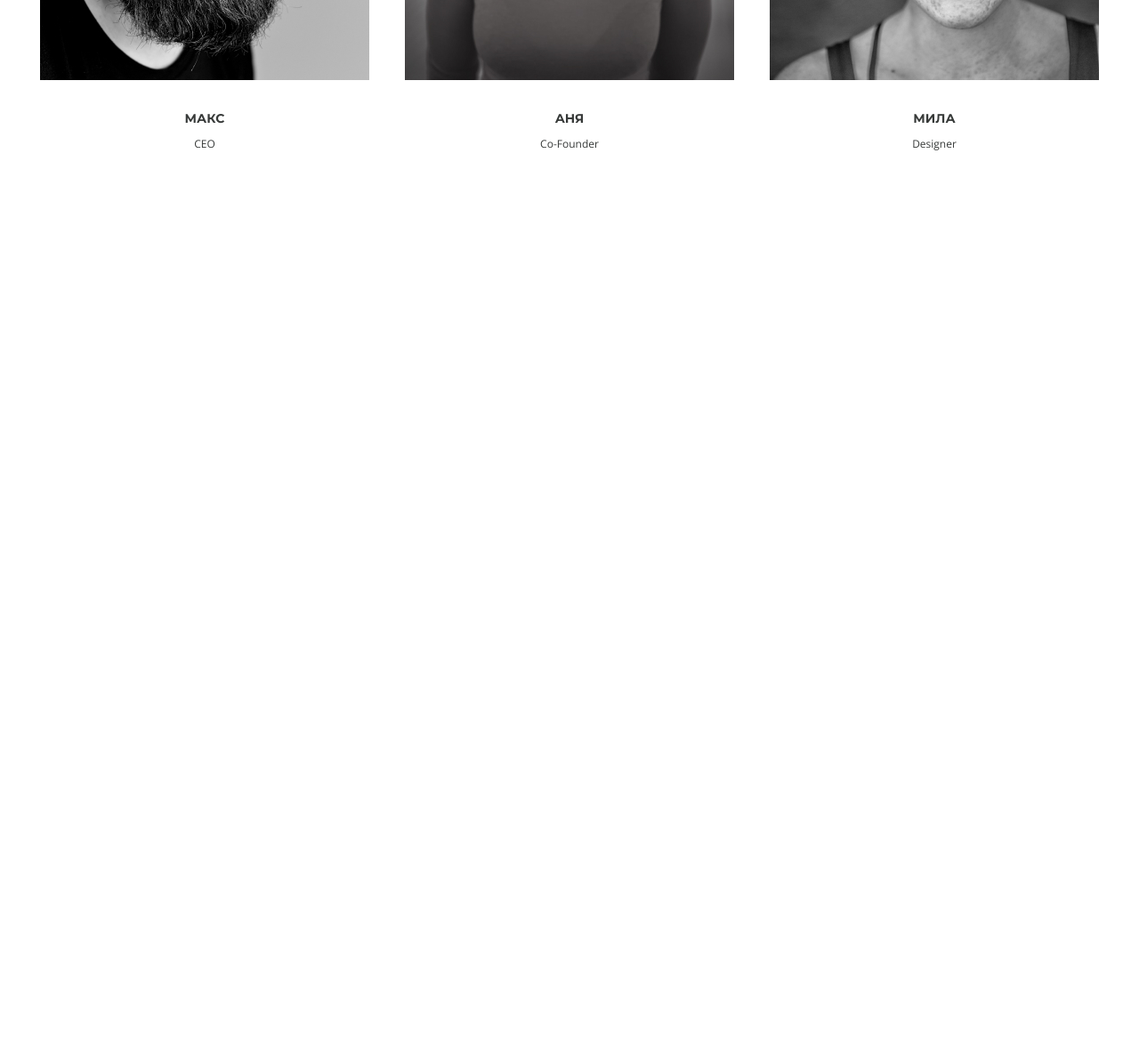
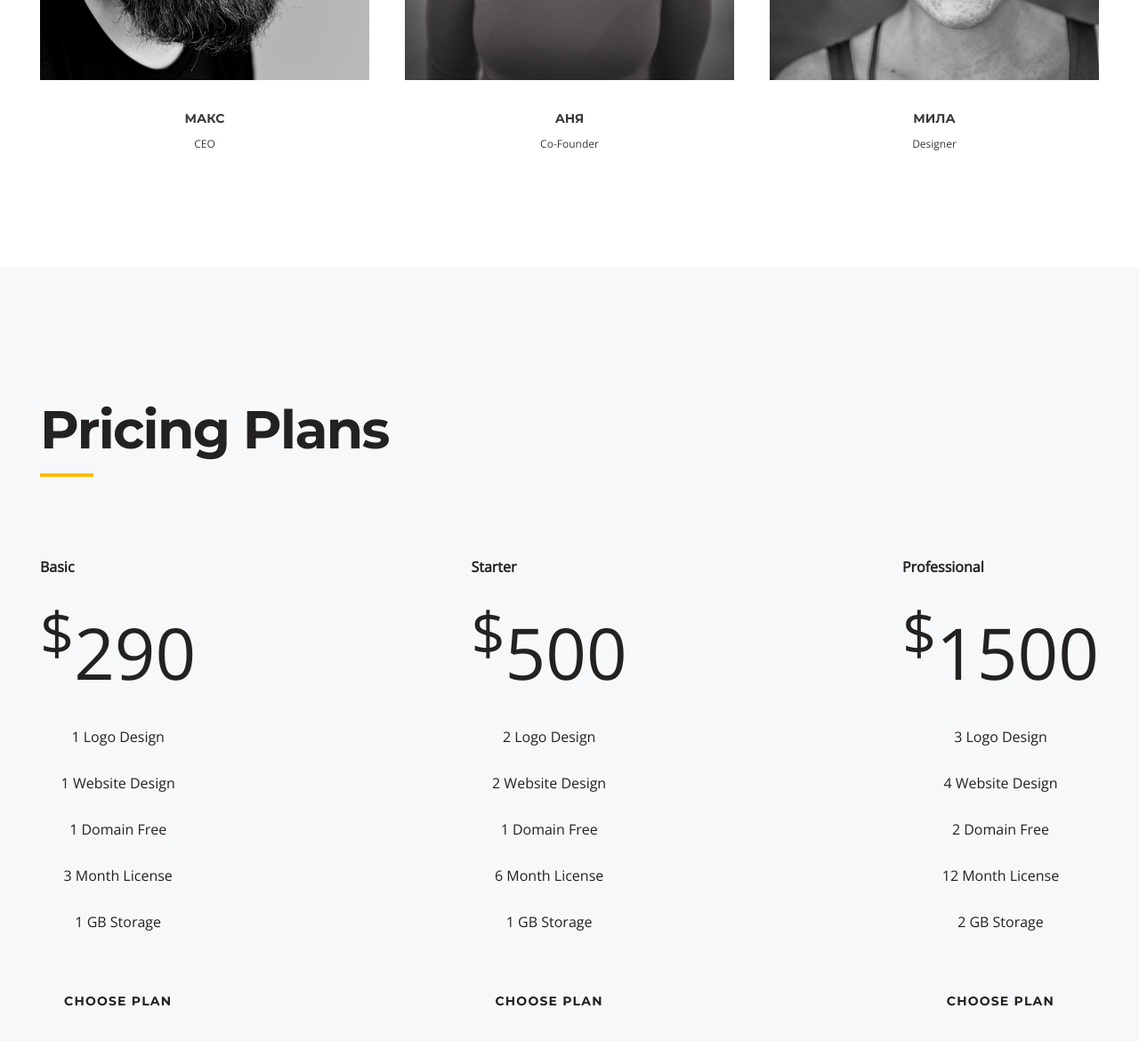
Before and after one commit to ruslansymonenko/Marketing, a plain HTML site: page index.html in a window 1280 px wide. Shown: the part 6917-8087 px from the top of the page at 89% size. Before the commit the page ends 7217 px from the top, so only its background shows below. Drawn offline with nearby package versions, Linux system fonts and the light colour scheme.

Commit message:
pricing website block

```diff
--- a/css/style.css
+++ b/css/style.css
@@ -541,3 +541,60 @@ body{
     line-height: 16px;
     color: #373A39;
 }
+
+
+.pricing{
+    padding: 145px 0 160px;
+    background-color: #F6F8FA;
+}
+
+.pricing__title{
+    margin-bottom: 90px;
+}
+
+.pricing__items{
+    display: flex;
+    justify-content: space-between;
+}
+ul .pricing__item{
+    background-color: #fff;
+    padding: 24px 25px 50px;
+    width: 370px;
+}
+
+.pricing__item li{
+    text-align: center;
+    font-weight: 300;
+    font-size: 16px;
+    line-height: 22px;
+    color: #242121;
+    margin-bottom: 30px;
+}
+
+.pricing__item .pricing__item-name{
+    text-align: left;
+    font-weight: bold;
+    margin-bottom: 8px;
+}
+
+.pricing__item .pricing__item-price{
+    font-weight: 300;
+    font-size: 80px;
+    line-height: 109px;
+}
+
+.pricing__item sub{
+    font-weight: 300;
+    font-size: 40px;
+    line-height: 54px;
+}
+
+.pricing__item  .pricing__item-link{
+    letter-spacing: 1.2px;
+    font-weight: 700;
+    font-size: 14px;
+    line-height: 17px;
+    font-family: 'Montserrat';
+    display: block;
+    margin-top: 70px;
+}
--- a/index.html
+++ b/index.html
@@ -359,6 +359,49 @@
             </div>
         </div>
     </section>
+    <section class="pricing">
+        <div class="container">
+            <h2 class="title pricing__title">Pricing Plans</h2>
+            <div class="pricing__items">
+                <ul class="pricing__item">
+                    <li class="pricing__item-name">Basic</li>
+                    <li class="pricing__item-price"><sup>$</sup>290</li>
+                    <li class="">1 Logo Design</li>
+                    <li class="">1 Website Design</li>
+                    <li class="">1 Domain Free</li>
+                    <li class="">3 Month License</li>
+                    <li class="">1 GB Storage</li>
+                    <li class="">
+                        <a class="pricing__item-link" href="">CHOOSE PLAN</a>
+                    </li>
+                </ul>
+                <ul class="pricing__item">
+                    <li class="pricing__item-name">Starter</li>
+                    <li class="pricing__item-price"><sup>$</sup>500</li>
+                    <li class="">2 Logo Design</li>
+                    <li class="">2 Website Design</li>
+                    <li class="">1 Domain Free</li>
+                    <li class="">6 Month License</li>
+                    <li class="">1 GB Storage</li>
+                    <li class="">
+                        <a class="pricing__item-link" href="">CHOOSE PLAN</a>
+                    </li>
+                </ul>
+                <ul class="pricing__item">
+                    <li class="pricing__item-name">Professional</li>
+                    <li class="pricing__item-price"><sup>$</sup>1500</li>
+                    <li class="">3 Logo Design</li>
+                    <li class="">4 Website Design</li>
+                    <li class="">2 Domain Free</li>
+                    <li class="">12 Month License</li>
+                    <li class="">2 GB Storage</li>
+                    <li class="">
+                        <a class="pricing__item-link" href="">CHOOSE PLAN</a>
+                    </li>
+                </ul>
+            </div>
+        </div>
+    </section>
 
     <script src="https://ajax.googleapis.com/ajax/libs/jquery/3.6.1/jquery.min.js"></script>
     <script src="./js/slick.min.js"></script>
```
